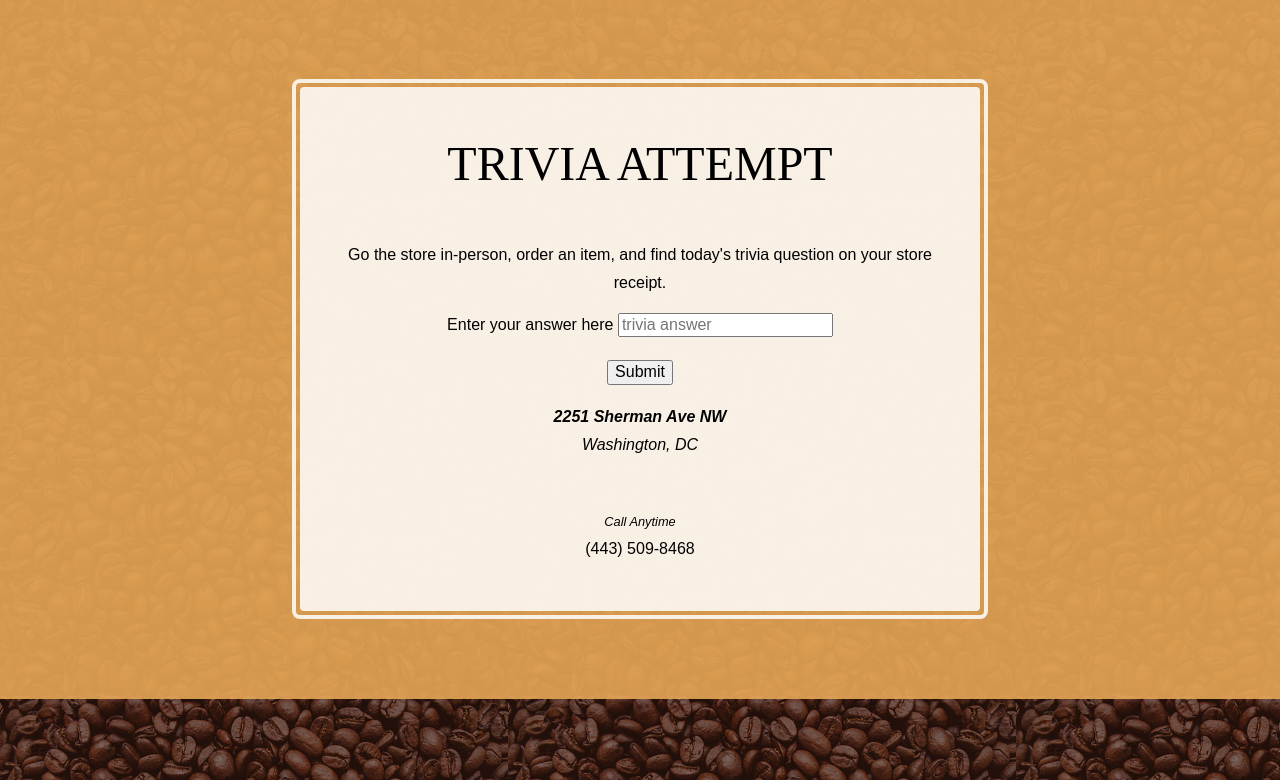
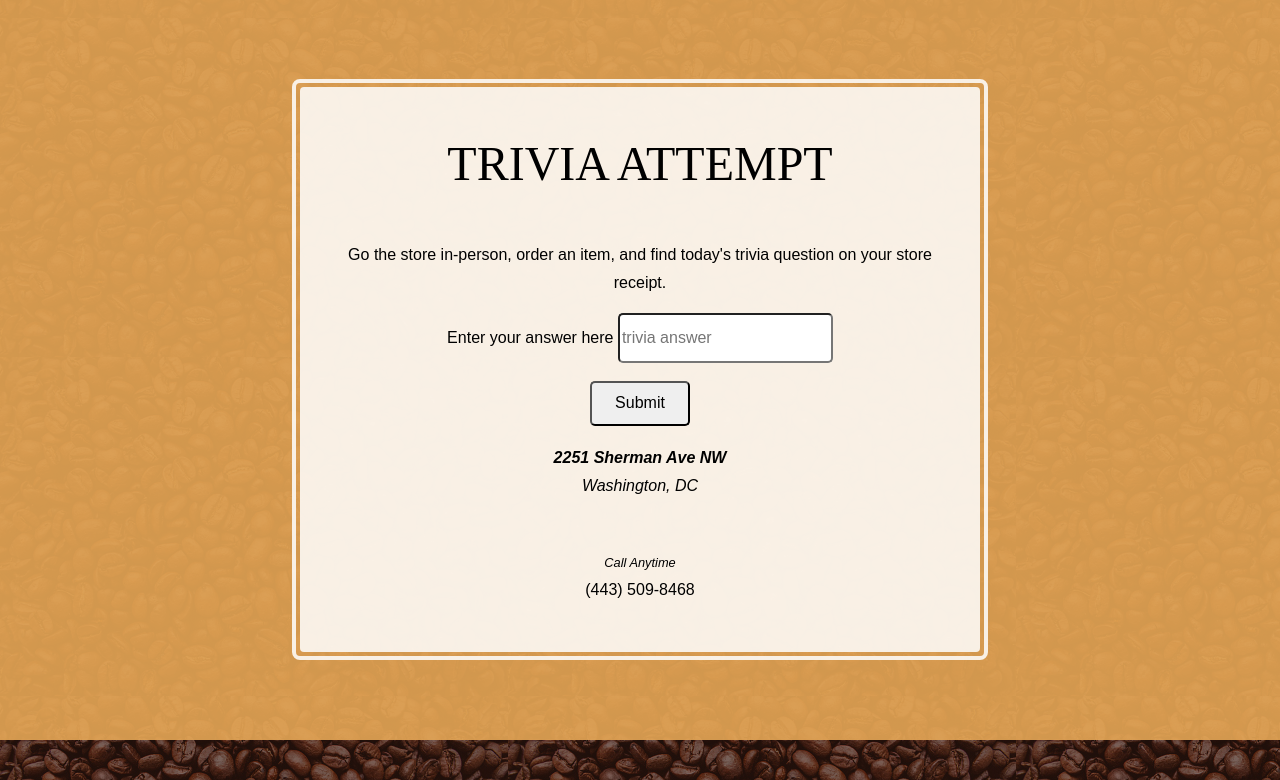
Before and after one commit to AdebolaAj/Terminal, a Flask app: page /trivia in a window 1280 px wide. Shown: the part 321-1101 px from the top of the page. Run offline with Flask 2, Linux system fonts and the light colour scheme; parts of the project's set-up code (start-up, migrations or seed data) failed here and were passed over; some libraries are stand-ins or nearby versions; some web fonts are replaced.

Commit message:
trivia styles

```diff
--- a/Unit3_Project/static/css/style.css
+++ b/Unit3_Project/static/css/style.css
@@ -540,3 +540,14 @@
   padding: auto;
   margin-bottom: 2%;
 }
+
+#gc_input{
+    height: 50px;
+    border-radius: 5px;
+}
+
+#gc_submit{
+    height: 45px;
+    width: 100px;
+    border-radius: 5px;
+}
```
